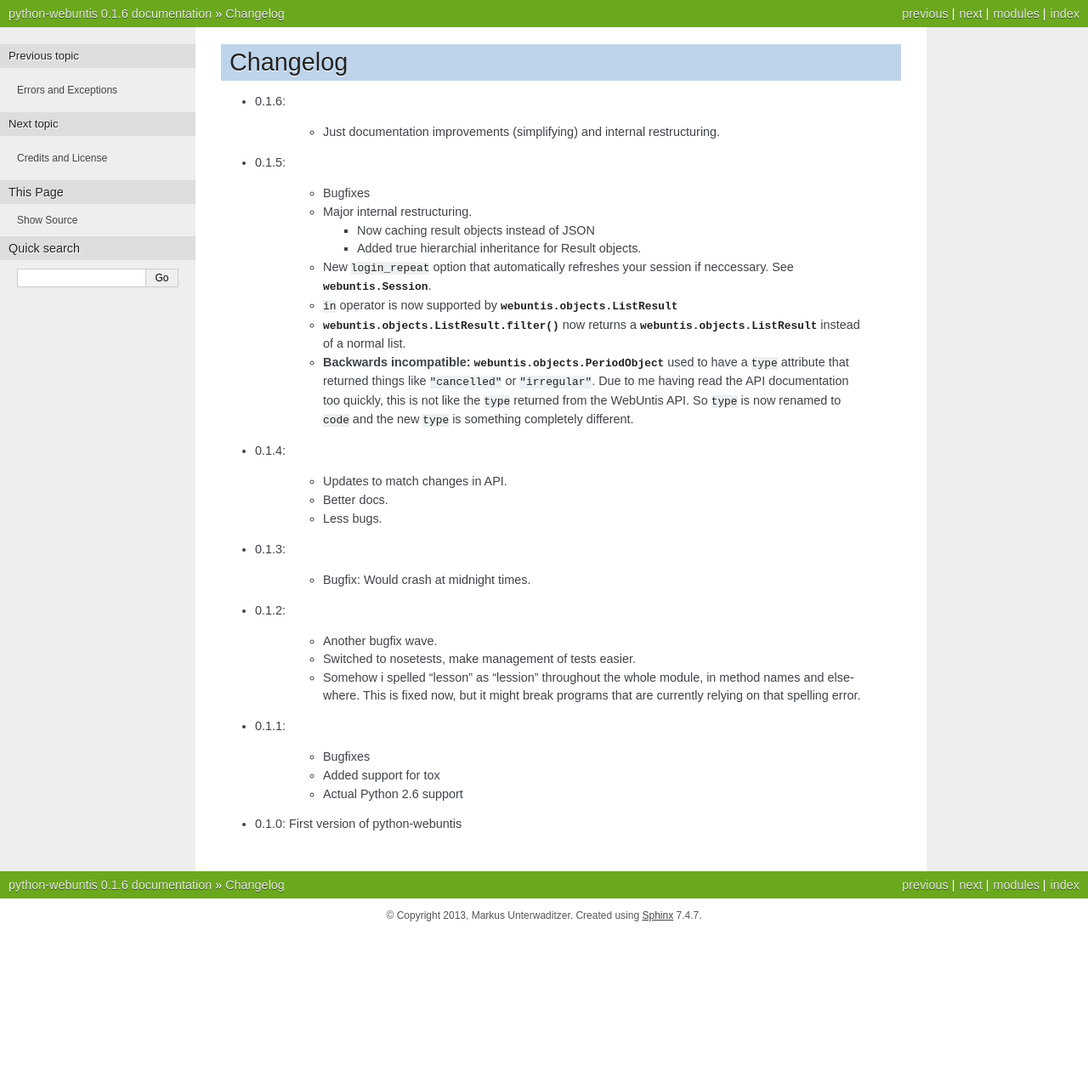
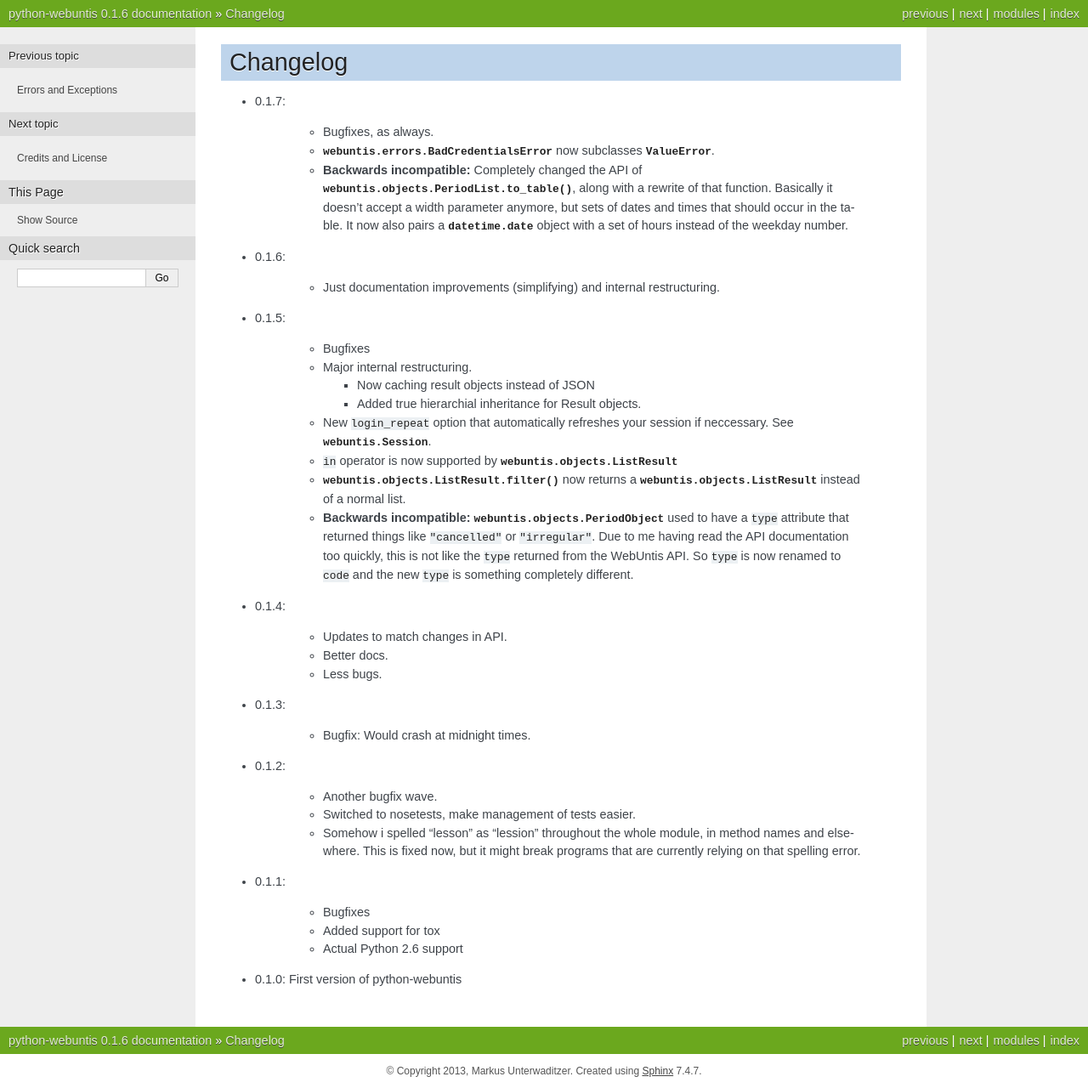
Before and after one commit to python-webuntis/python-webuntis, a Sphinx documentation site: the page built from docs/changelog.rst, in a window 1280 px wide. Shown: the whole page at 85% size. Built offline with Sphinx 7.4.7, drawn with Linux system fonts in a browser that asks for light colours; before the commit the page ends 1097 px from its top, so only the background shows below that.

Commit message:
Changelogs for 0.1.7

```diff
--- a/docs/changelog.rst
+++ b/docs/changelog.rst
@@ -1,6 +1,20 @@
 =========
 Changelog
 =========
+
+* 0.1.7:
+
+    * Bugfixes, as always.
+
+    * :py:exc:`webuntis.errors.BadCredentialsError` now subclasses
+      :py:exc:`ValueError`.
+
+    * **Backwards incompatible:** Completely changed the API of
+      :py:func:`webuntis.objects.PeriodList.to_table`, along with a rewrite of
+      that function. Basically it doesn't accept a width parameter anymore, but
+      sets of dates and times that should occur in the table. It now also pairs
+      a :py:class:`datetime.date` object with a set of hours instead of the
+      weekday number.
 
 * 0.1.6:
 
```
